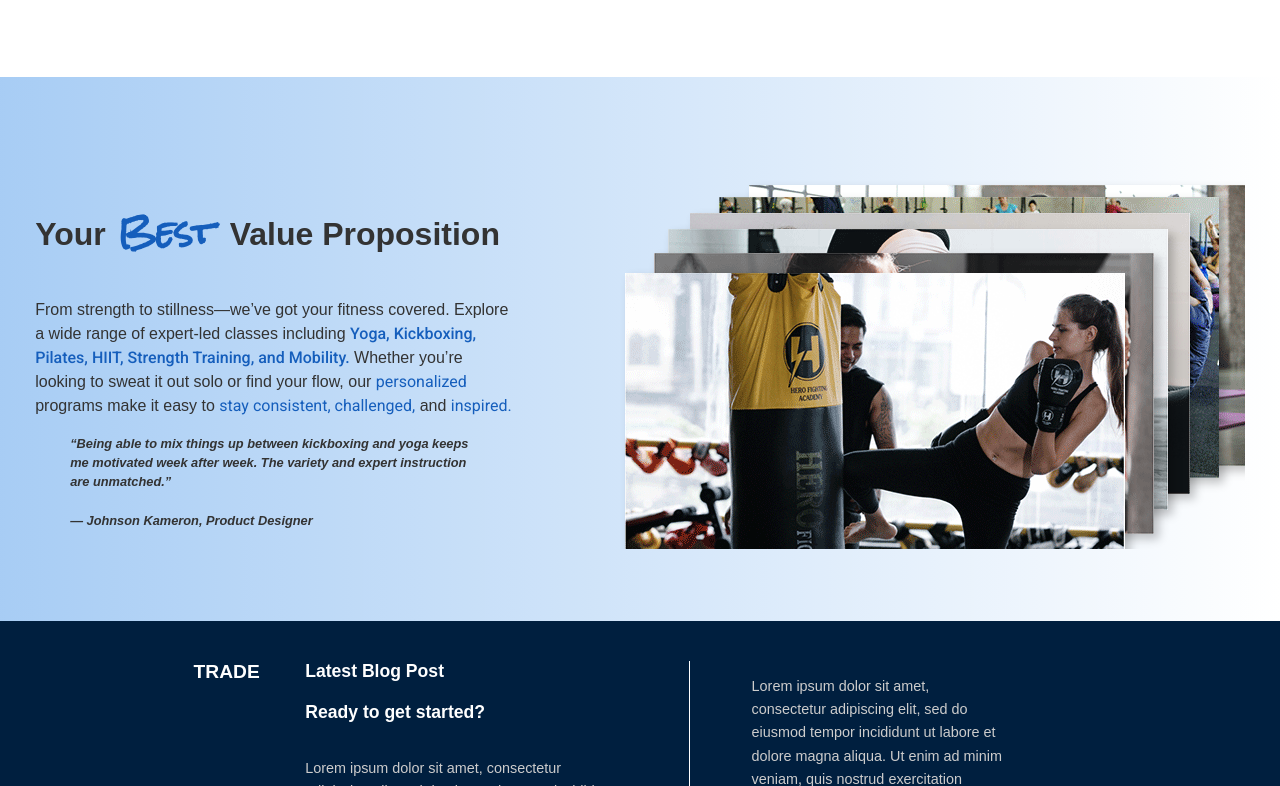
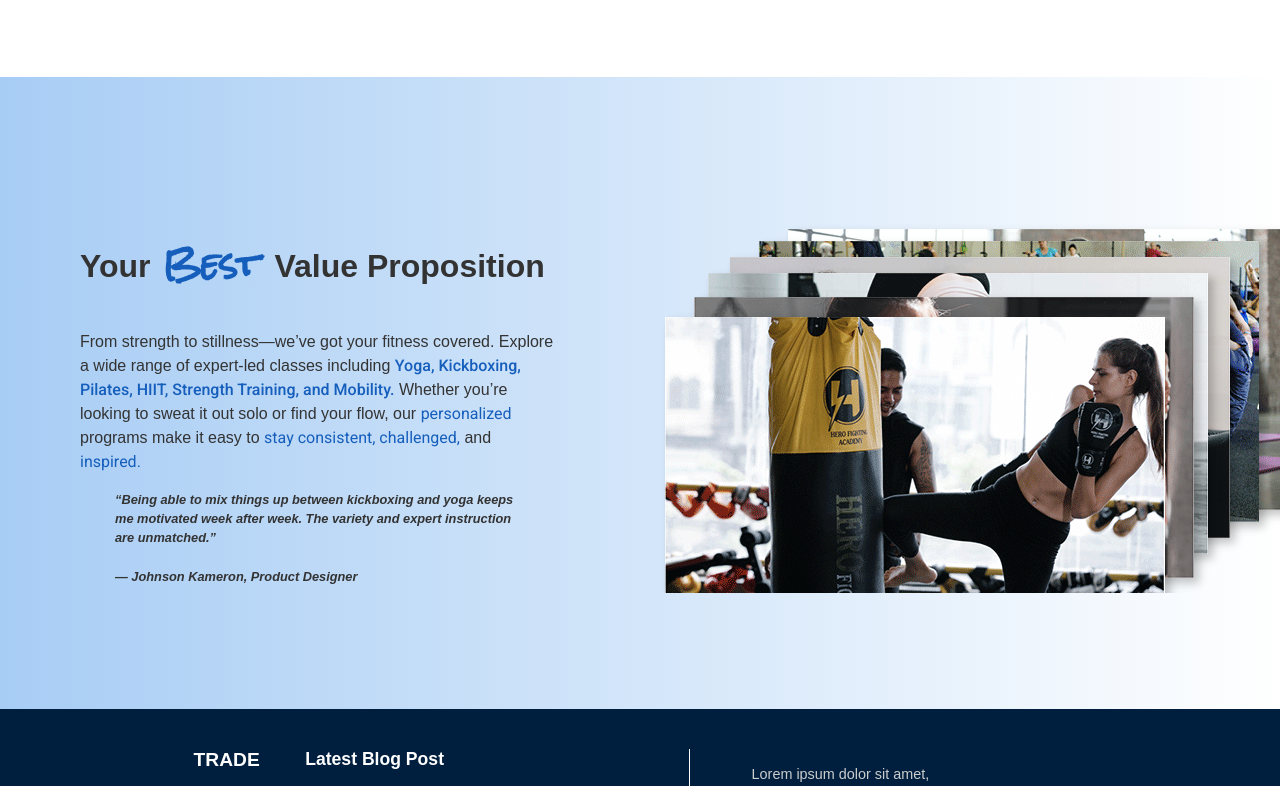
Before and after one commit to kamjohn777/WGU-web-project, a website: page Frontend/public/html/galleryCustom.html in a window 1280 px wide. Shown: the part 1493-2279 px from the top of the page. Drawn offline with nearby package versions, Linux system fonts and the light colour scheme.

Commit message:
working on gallery

```diff
--- a/Frontend/public/css/galleryCustom.css
+++ b/Frontend/public/css/galleryCustom.css
@@ -175,7 +175,8 @@ header .cta-buttons a.signup {
 /*  */
 .container.bottom-value-prop {
   background: linear-gradient(to right, #007bff4d, #ffffff);
-  height: 34rem;
+  /* height: 34rem; */
+  height: 39.5rem;
   display: flex;
   align-items: center;
   justify-content: center;
@@ -184,6 +185,7 @@ header .cta-buttons a.signup {
 .text-content {
   text-align: left;
   width: 30rem;
+  margin-left: 5rem;
 }
 
 .text-content h2 {
```
